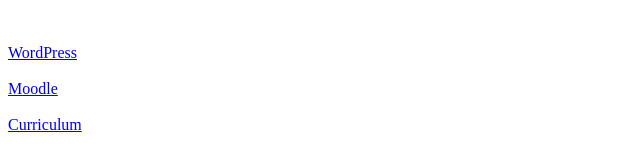
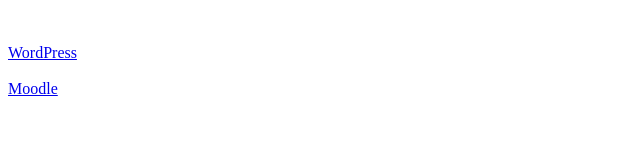
Before and after one commit to miguel-aguedo/My-app, a plain HTML site: page index.html in a window 1280 px wide. Shown: the full height of the page, 0-640 px from the left. Drawn offline with Linux system fonts and the light colour scheme.

Commit message:
Update index.html

```diff
--- a/index.html
+++ b/index.html
@@ -8,7 +8,5 @@
     <a href="https://reactjs.org"> </a>  <br> </br>
      <a href="http://www.dtodo.infinityfreeapp.com/elementor-46/">  WordPress</a><br> </br>
         <a href="https://dtodo2022.milaulas.com/course/view.php?id=2">Moodle </a><br> </br>
-            <a href="https://www.micvideal.es/crear-cv/elegir-plantilla"> Curriculum </a><br> </br>
-
 </body>
 </html>
```
